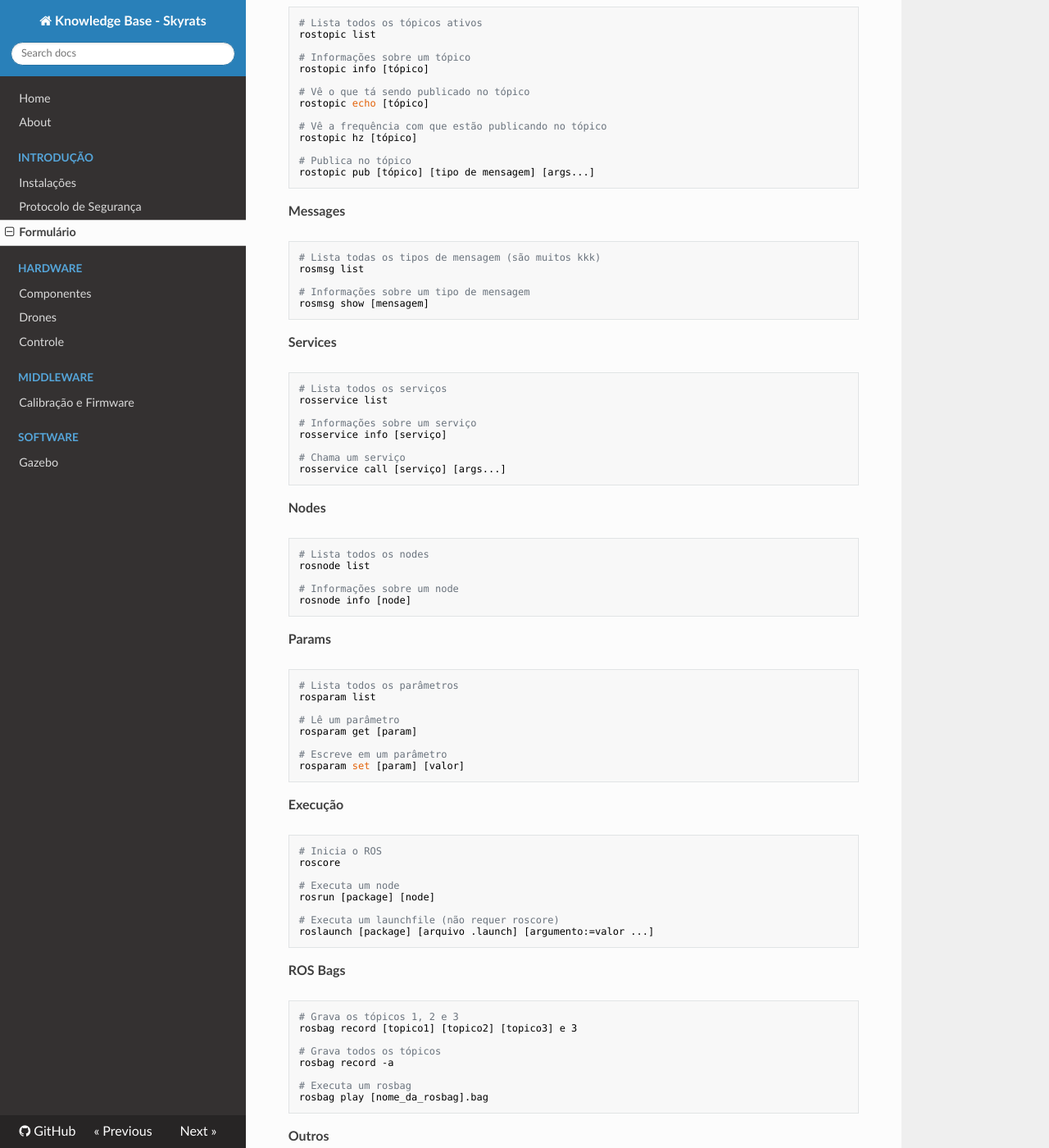
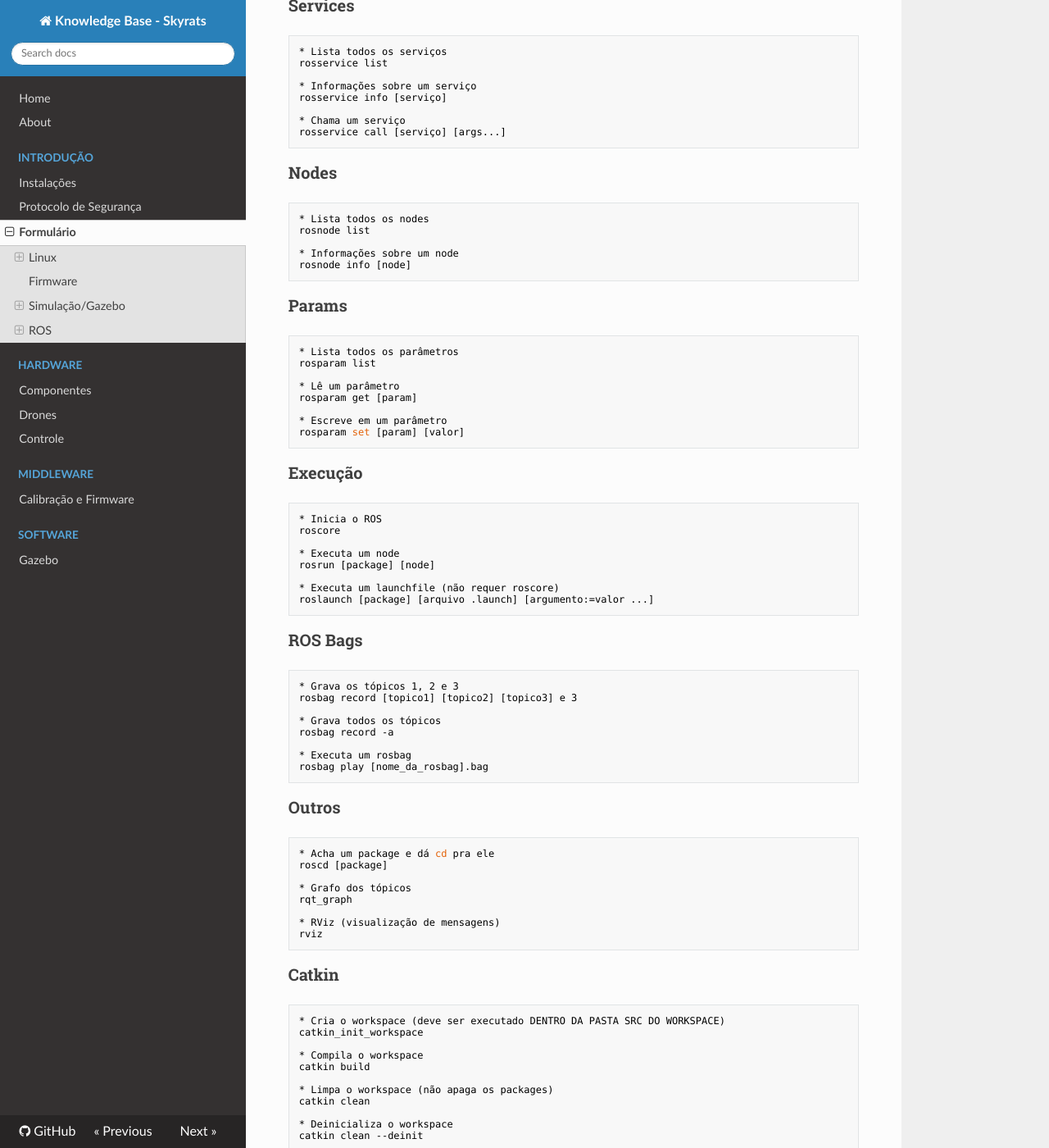
Before and after one commit to SkyRats/knowledge_base, an MkDocs documentation site: the page built from docs/Introdução/formulario.md, in a window 1280 px wide and 1400 px high, scrolled down 5410 px. Shown: the whole window at 82% size. Built offline with MkDocs 1.6.1, drawn with Linux system fonts in a browser that asks for light colours; nearby versions of some CDN libraries; some of the changed text lies outside the part shown.

Commit message:
Adaptei o markdown dos guias para o formato do site

````diff
--- a/docs/Introdução/formulario.md
+++ b/docs/Introdução/formulario.md
@@ -1,25 +1,4 @@
 # Fórmulário
-
-
-<!-- Template -->
-<!--
-# Titulo principal
-Explicar aqui bem resumido o que é esse "titulo"
-se tiver algum comando bem básico
-## Subtitulo
-
-### Topico
-Escrever aqui uma explicação ou um comentário bem resumido sobre o comando/topico
-```Linguagem do comando/código
-comando [args...] comando comando
-codigo codigo codigo codigo
-codigo codigo codigo codigo
-codigo codigo codigo codigo
-```
-Mais uma explicação ou informaçes de uso sobre o comando ou codigo
-
-[Explicações mais avançadas sobre o <Colocar nome do TOPICO>](https://github.com/SkyRats/knowledge_base/blob/main/guias/README.md)
--->
 
 ## Linux
 
@@ -244,122 +220,122 @@
 **Topics**
 
 ```bash
-# Lista todos os tópicos ativos
+* Lista todos os tópicos ativos
 rostopic list
 
-# Informações sobre um tópico
+* Informações sobre um tópico
 rostopic info [tópico]
 
-# Vê o que tá sendo publicado no tópico
+* Vê o que tá sendo publicado no tópico
 rostopic echo [tópico]
 
-# Vê a frequência com que estão publicando no tópico
+* Vê a frequência com que estão publicando no tópico
 rostopic hz [tópico]
 
-# Publica no tópico
+* Publica no tópico
 rostopic pub [tópico] [tipo de mensagem] [args...]
 ```
 
-**Messages**
+### Messages
 
 ```bash
-# Lista todas os tipos de mensagem (são muitos kkk)
+* Lista todas os tipos de mensagem (são muitos kkk)
 rosmsg list
 
-# Informações sobre um tipo de mensagem
+* Informações sobre um tipo de mensagem
 rosmsg show [mensagem]
 ```
 
-**Services**
+### Services
 
 ```bash
-# Lista todos os serviços
+* Lista todos os serviços
 rosservice list
 
-# Informações sobre um serviço
+* Informações sobre um serviço
 rosservice info [serviço]
 
-# Chama um serviço
+* Chama um serviço
 rosservice call [serviço] [args...]
 ```
 
-**Nodes**
+### Nodes
 ```bash
-# Lista todos os nodes
+* Lista todos os nodes
 rosnode list
 
-# Informações sobre um node
+* Informações sobre um node
 rosnode info [node]
 ```
 
-**Params**
+### Params
 
 ```bash
-# Lista todos os parâmetros
+* Lista todos os parâmetros
 rosparam list
 
-# Lê um parâmetro
+* Lê um parâmetro
 rosparam get [param]
 
-# Escreve em um parâmetro
+* Escreve em um parâmetro
 rosparam set [param] [valor]
 ```
 
-**Execução**
+### Execução
 
 ```bash
-# Inicia o ROS
+* Inicia o ROS
 roscore
 
-# Executa um node
+* Executa um node
 rosrun [package] [node]
 
-# Executa um launchfile (não requer roscore)
+* Executa um launchfile (não requer roscore)
 roslaunch [package] [arquivo .launch] [argumento:=valor ...]
 ```
 
-**ROS Bags**
+### ROS Bags
 
 ```bash
-# Grava os tópicos 1, 2 e 3
+* Grava os tópicos 1, 2 e 3
 rosbag record [topico1] [topico2] [topico3] e 3
 
-# Grava todos os tópicos
+* Grava todos os tópicos
 rosbag record -a
 
-# Executa um rosbag
+* Executa um rosbag
 rosbag play [nome_da_rosbag].bag
 ```
 
-**Outros**
+### Outros
 
 ```bash
-# Acha um package e dá cd pra ele
+* Acha um package e dá cd pra ele
 roscd [package]
 
-# Grafo dos tópicos
+* Grafo dos tópicos
 rqt_graph
 
-# RViz (visualização de mensagens)
+* RViz (visualização de mensagens)
 rviz
 ```
 
-**Catkin**
+### Catkin
 
 ```bash
-# Cria o workspace (deve ser executado DENTRO DA PASTA SRC DO WORKSPACE)
+* Cria o workspace (deve ser executado DENTRO DA PASTA SRC DO WORKSPACE)
 catkin_init_workspace
 
-# Compila o workspace
+* Compila o workspace
 catkin build
 
-# Limpa o workspace (não apaga os packages)
+* Limpa o workspace (não apaga os packages)
 catkin clean
 
-# Deinicializa o workspace
+* Deinicializa o workspace
 catkin clean --deinit
 
-# Cria um package (execute dentro da src)
+* Cria um package (execute dentro da src)
 catkin_create_pkg [nome no package] [dependencias...]
 ```
 
--- a/docs/Software/SIMULACAO_E_GAZEBO.md
+++ b/docs/Software/SIMULACAO_E_GAZEBO.md
@@ -66,7 +64,7 @@
 
 No model editor, na barra superior, assim como na imagem acima, você pode criar "joints", elas são ligações entre models, ou entre links de algum model, (links são "models de models", ou melhor, partes de um model que teem representação própria, no drone por exemplo, tem o link do frame, dos rotores e pás, do LiDar, etc..). Essas ligações podem ser de vários tipos, cada um com sua característica, por exemplo, a joint ball é uma ligação com rotação livre em 6 eixos (x, y, z, roll, pitch, yaw), tem a revolute joint, que permite rotação em um eixo, o qual você seleciona o eixo no qual vai ser o livre, entre outros...
 
-### Corda no Gazebo
+## Corda no Gazebo
 
 ### Funcionamento
 
@@ -147,7 +145,7 @@
 f.close()
 ```
 
-### Como funciona o arquivo model?
+## Como funciona o arquivo model?
 
 Ele, basicamente precisa de dois arquivos, um sendo `.config`, e outro `.sdf`ou `.urdf`. Todos funcionando na linguagem XML.
 
@@ -165,7 +163,7 @@
 
 Como é muito grande as coisas, temos muitos exemplos no nosso repositório simulation e outras infos sobre o .sdf e seus atributos aqui: [http://sdformat.org/spec?ver=1.7&elem=model](http://sdformat.org/spec?ver=1.7&elem=model)
 
-### Worlds
+## Worlds
 
 Eles são os mundos no gazebo, ou seja, são meio que uma junção de models com suas posições e configurações.
 
@@ -199,7 +197,7 @@
 
 Lembre-se que deve-se colocar o link para a mesh na colision box e no visual.
 
-# Programação no Gazebo e Plugins
+## Programação no Gazebo e Plugins
 
 Tudo que vimos até agora é uma pequena parte do que da para fazer com o gazebo, com plugins, ele fica 100% configurável e ajustável p/ qualquer simulação.
 
````
Also changed, not shown: other parts of docs/Introdução/formulario.md (+0 -3 lines), other parts of docs/Software/SIMULACAO_E_GAZEBO.md (+0 -2 lines), docs/Introdução/Instalacao.md (+1 -1 lines), docs/Introdução/preflightcheck.md (+2 -1 lines), docs/Hardware/Drones.md (line endings or trailing spaces), site/about/index.html, site/index.html, site/search/search_index.json, 1 other file.
